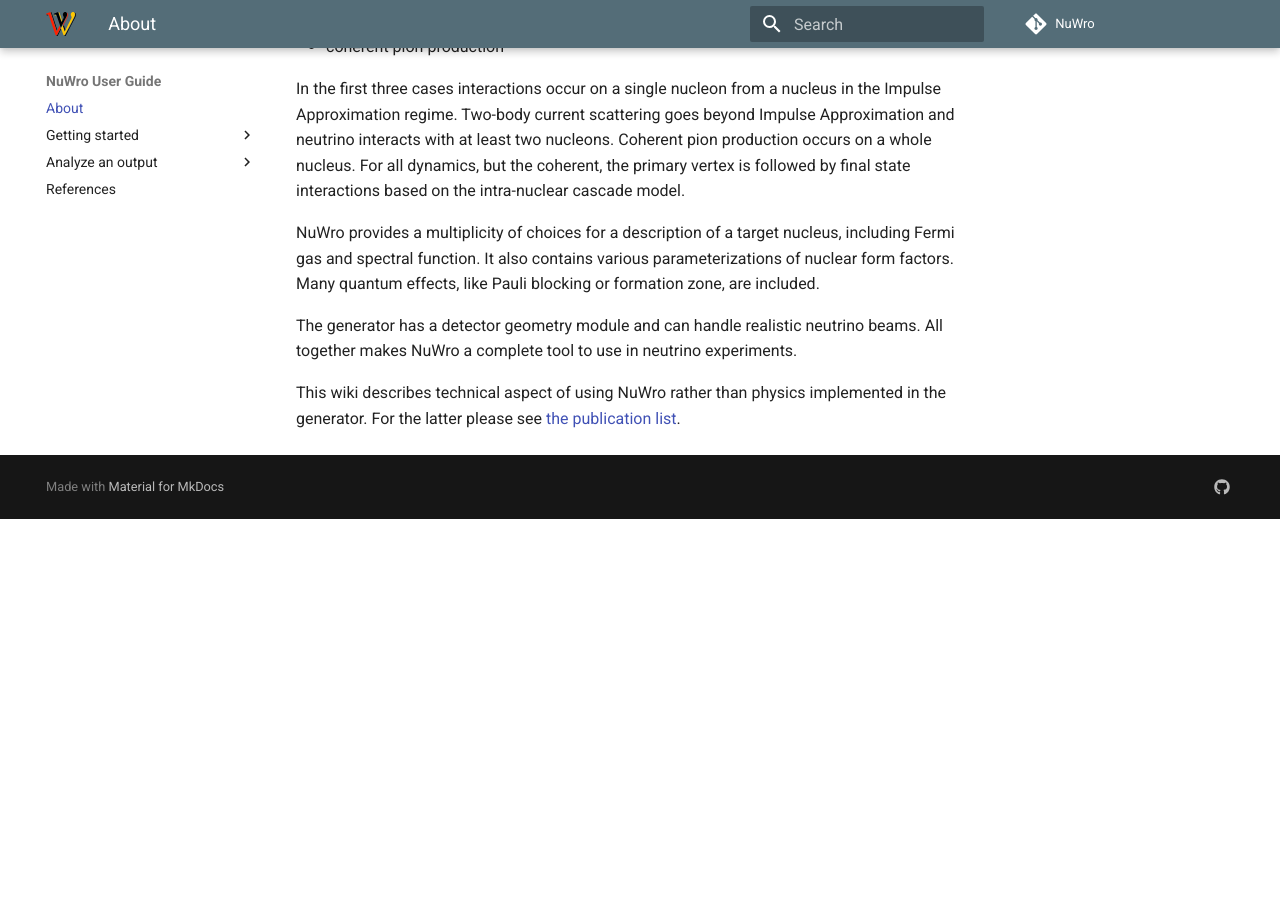
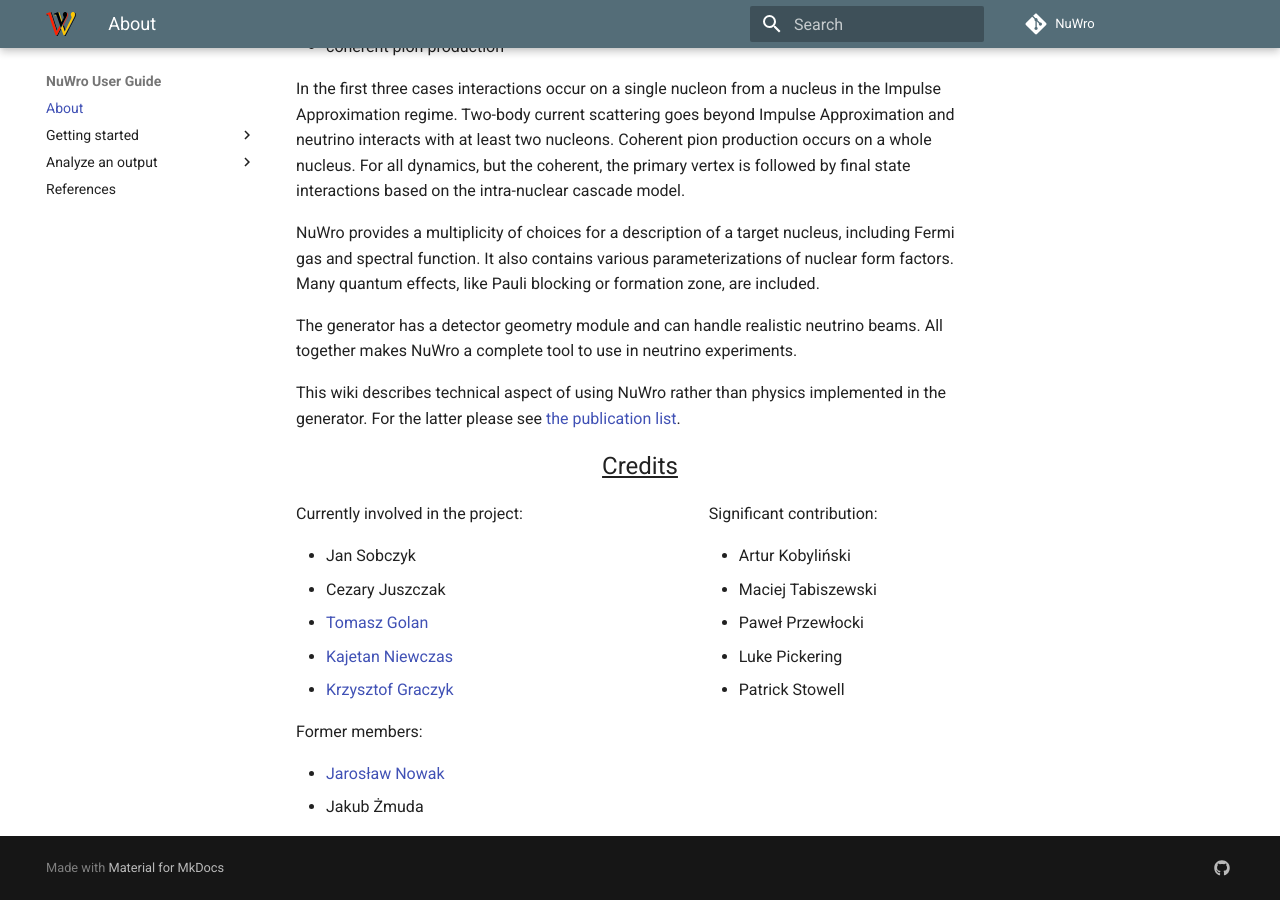
Before and after one commit to NuWro/user-guide, an MkDocs documentation site: the page built from docs/index.md, in a window 1280 px wide and 900 px high, scrolled down 740 px. Built offline with MkDocs 1.6.1 and Material for MkDocs 9.7.7, drawn with Linux system fonts in a browser that asks for light colours; comment, search, counter and statistics services are not loaded; old or Windows-style settings are respelled for this version of MkDocs; before the commit the page ends 1259 px from its top, so only the background shows below that.

Commit message:
authors added

```diff
--- a/docs/index.md
+++ b/docs/index.md
@@ -16,3 +16,40 @@ The generator has a detector geometry module and can handle realistic neutrino b
 makes NuWro a complete tool to use in neutrino experiments.
 
 This wiki describes technical aspect of using NuWro rather than physics implemented in the generator. For the latter please see [the publication list](references).
+
+
+<p align=center><font size=5><u>Credits</u></font></p>
+
+<div style="float:left; width:40%">
+
+Currently involved in the project:
+
+<ul>
+    <li>Jan Sobczyk</li>
+    <li>Cezary Juszczak</li>
+    <li><a href=http://www.ift.uni.wroc.pl/~tgolan>Tomasz Golan</a></li>
+    <li><a href=http://www.ift.uni.wroc.pl/~kniewczas>Kajetan Niewczas</a></li>
+    <li><a href=http://www.ift.uni.wroc.pl/~kgraczyk>Krzysztof Graczyk</a></li>
+</ul>
+
+Former members:
+
+<ul>
+    <li><a href=http://www.lancaster.ac.uk/physics/about-us/people/jaroslaw-nowak>Jarosław Nowak</a></li>
+    <li>Jakub Żmuda</li>
+</ul>
+
+</div>
+<div style="float:right; width:40%">
+
+Significant contribution:
+
+<ul>
+    <li>Artur Kobyliński</li>
+    <li>Maciej Tabiszewski</li>
+    <li>Paweł Przewłocki</li>
+    <li>Luke Pickering</li>
+    <li>Patrick Stowell</li>
+</ul>
+
+</div>
```
